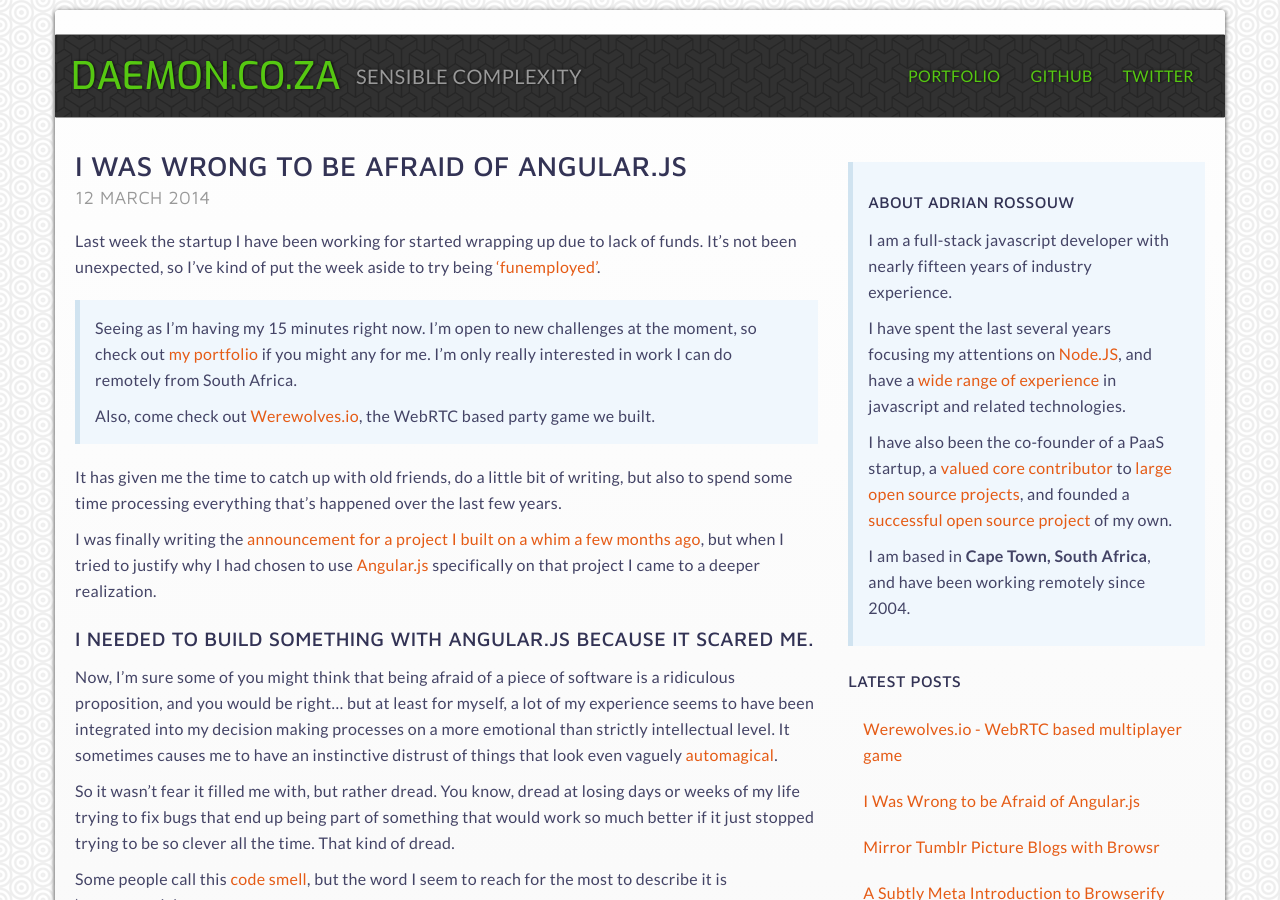
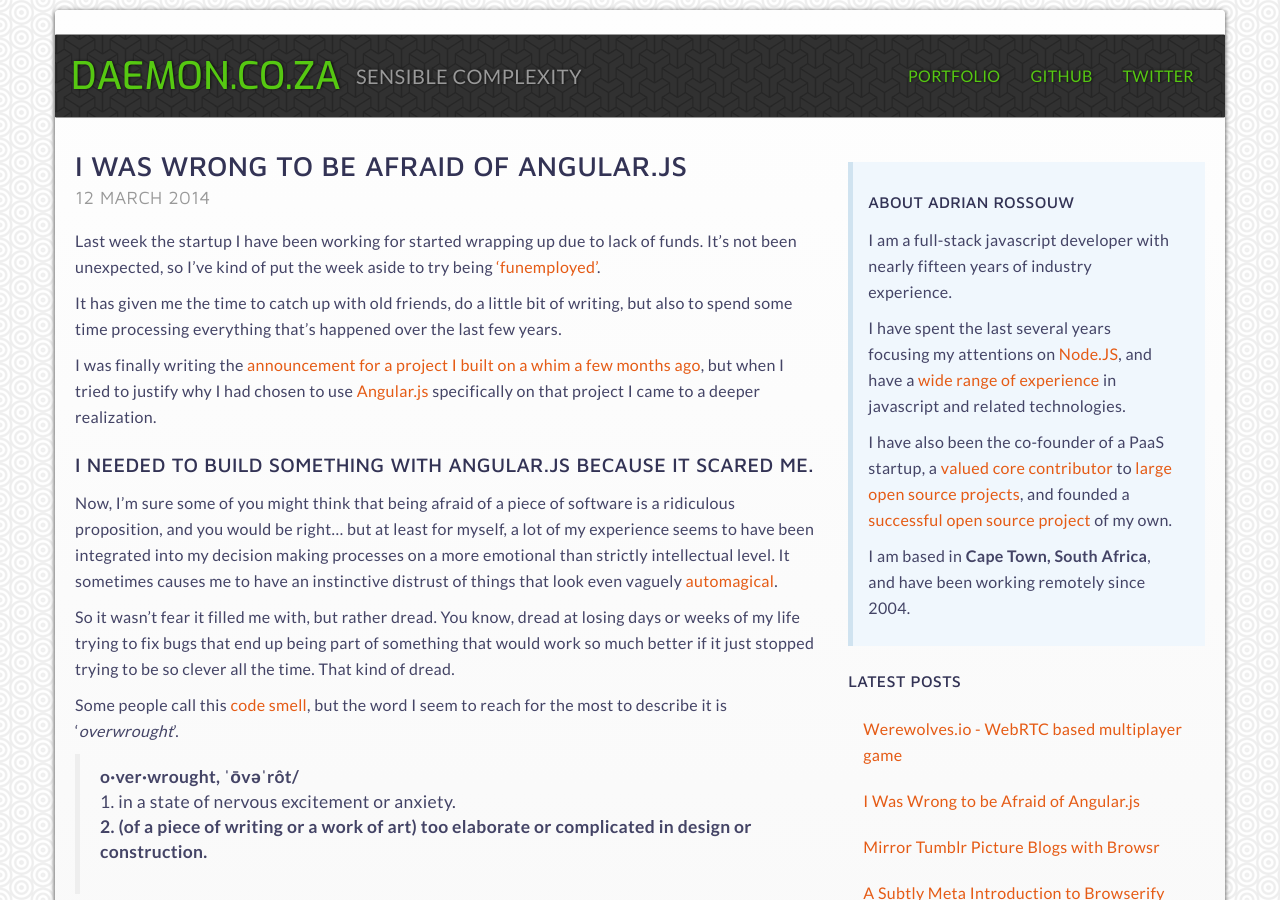
Before and after one commit to AdrianRossouw/daemon-co-za, a Jekyll site: the page built from _posts/articles/2014-03-12-wrong-to-be-afraid-of-angular.md, in a window 1280 px wide and 900 px high. Built offline with Jekyll 4.4.1, drawn with Linux system fonts in a browser that asks for light colours.

Commit message:
remove portfolio link.

```diff
--- a/_posts/articles/2014-03-12-wrong-to-be-afraid-of-angular.md
+++ b/_posts/articles/2014-03-12-wrong-to-be-afraid-of-angular.md
@@ -6,19 +6,6 @@ layout: post
 Last week the startup I have been working for started wrapping up due
 to lack of funds. It's not been unexpected, so I've kind of put the week aside
 to try being ['funemployed'](http://www.urbandictionary.com/define.php?term=funemployed).
-
-{% capture preface %}
-Seeing as I'm having my 15 minutes right now. I'm open to new challenges at
-the moment, so check out [my portfolio](/portfolio) if you might any for me. I'm only
-really interested in work I can do remotely from South Africa.
-
-Also, come check out [Werewolves.io](http://werewolves.io), the WebRTC based party game we built.
-{% endcapture %}
-
-<div class='bs-callout-info bs-callout'>
- {{preface || markdownify}}
-</div>
-
 
 It has given me the time to catch up with old friends,
 do a little bit of writing, but also to spend some time processing everything
```
Also changed, not shown: _posts/articles/2014-03-13-werewolves-io-alpha.md (+0 -5 lines).
